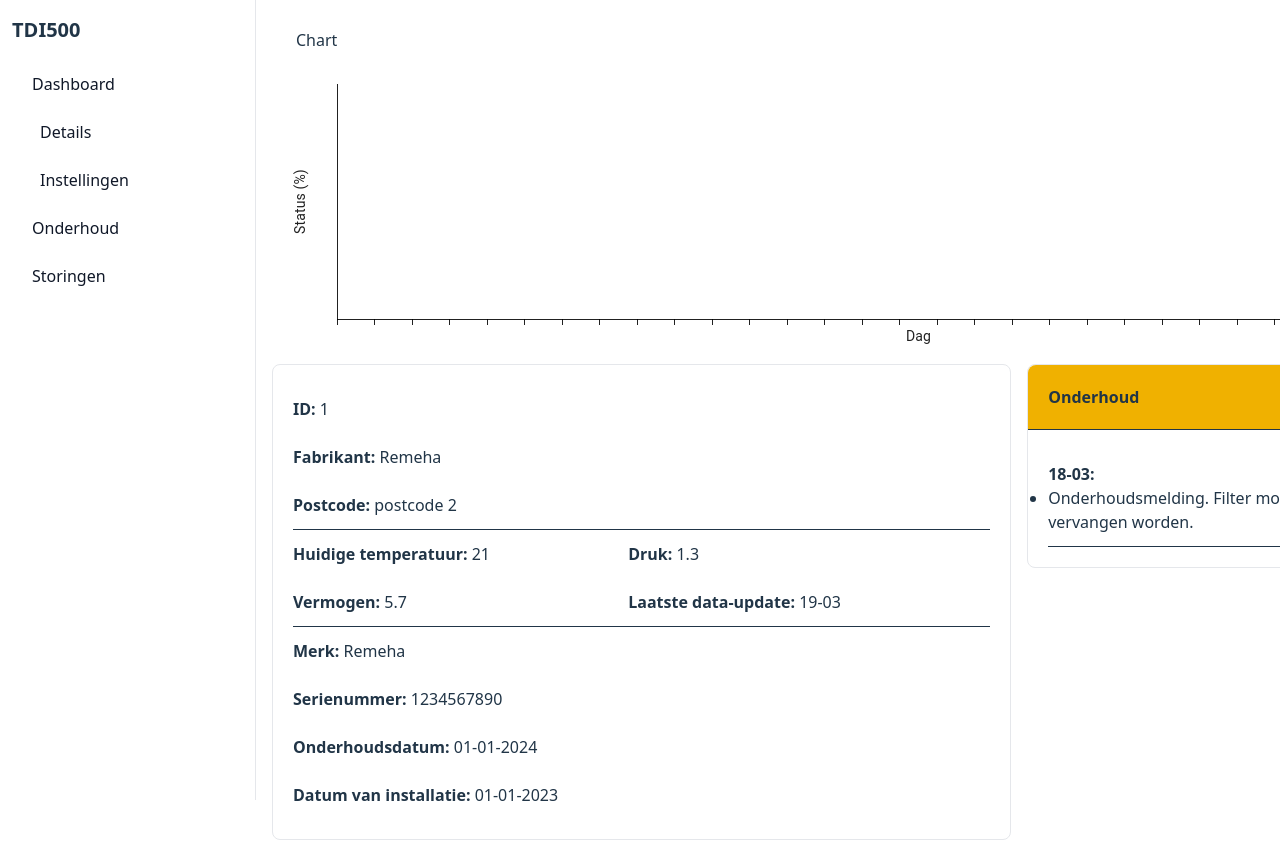
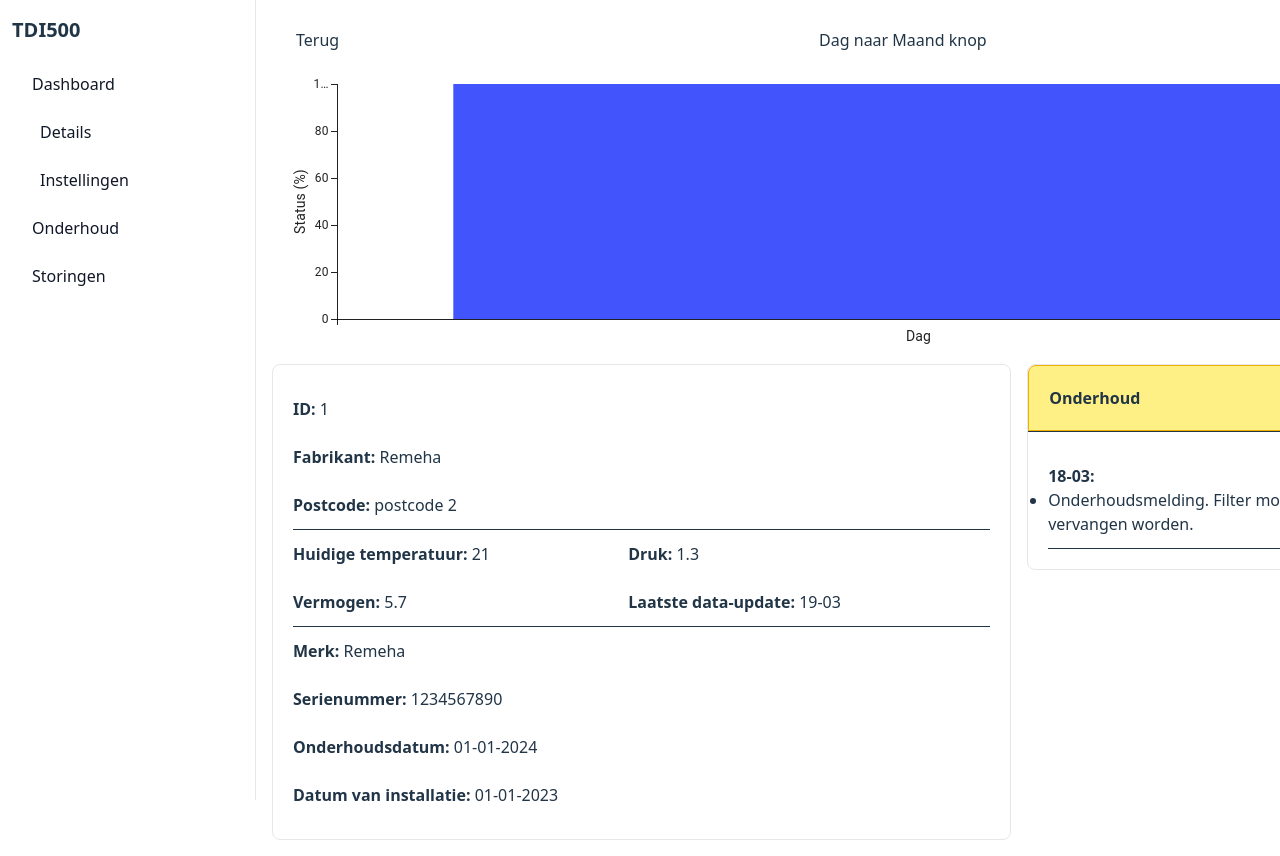
Before and after one commit to CurleyDS/Installateursportaal, a React (Vite) app: page /1 in a window 1280 px wide. Shown: the top 856 px of the page. Built offline with nearby package versions, Linux system fonts and the light colour scheme.

Commit message:
Continued working on Charts

```diff
--- a/src/pages/Details.jsx
+++ b/src/pages/Details.jsx
@@ -1,31 +1,67 @@
 import { useState, useEffect } from 'react'
-import { useParams } from 'react-router-dom';
+import { useParams, Link } from 'react-router-dom';
 import { ChartContainer } from '@mui/x-charts/ChartContainer';
 import { BarPlot } from '@mui/x-charts/BarChart';
 import { LinePlot, MarkPlot } from '@mui/x-charts/LineChart';
 import { ChartsYAxis } from '@mui/x-charts/ChartsYAxis';
 import { ChartsXAxis } from '@mui/x-charts/ChartsXAxis';
 
-const pompData = [
-      { x: 1, y: 160 }, { x: 2, y: 160 }, { x: 3, y: 165 },
-      { x: 4, y: 155 }, { x: 5, y: 162 }, { x: 6, y: 167 },
-      { x: 7, y: 164 }, { x: 8, y: 162 }, { x: 9, y: 159 },
-      { x: 10, y: 164 }, { x: 11, y: 166 }, { x: 12, y: 167 },
-      { x: 13, y: 167 }, { x: 14, y: 165 }, { x: 15, y: 163 },
-      { x: 16, y: 160 }, { x: 17, y: 159 }, { x: 18, y: 158 },
-      { x: 19, y: 161 }, { x: 20, y: 163 }, { x: 21, y: 165 },
-      { x: 22, y: 165 }, { x: 23, y: 164 }, { x: 24, y: 164 },
-      { x: 25, y: 163 }, { x: 26, y: 162 }, { x: 27, y: 161 },
-      { x: 28, y: 161 }, { x: 29, y: 161 }, { x: 30, y: 165 },
-      { x: 31, y: 155 }
-];
+// const pompData = [
+//       { x: 1, y: 160 }, { x: 2, y: 160 }, { x: 3, y: 165 },
+//       { x: 4, y: 155 }, { x: 5, y: 162 }, { x: 6, y: 167 },
+//       { x: 7, y: 164 }, { x: 8, y: 162 }, { x: 9, y: 159 },
+//       { x: 10, y: 164 }, { x: 11, y: 166 }, { x: 12, y: 167 },
+//       { x: 13, y: 167 }, { x: 14, y: 165 }, { x: 15, y: 163 },
+//       { x: 16, y: 160 }, { x: 17, y: 159 }, { x: 18, y: 158 },
+//       { x: 19, y: 161 }, { x: 20, y: 163 }, { x: 21, y: 165 },
+//       { x: 22, y: 165 }, { x: 23, y: 164 }, { x: 24, y: 164 },
+//       { x: 25, y: 163 }, { x: 26, y: 162 }, { x: 27, y: 161 },
+//       { x: 28, y: 161 }, { x: 29, y: 161 }, { x: 30, y: 165 },
+//       { x: 31, y: 155 }
+// ];
+
 
 function Details() {
     const [loading, setLoading] = useState(false);
     const [error, setError] = useState(null);
     const { id } = useParams(); // is a string. if it needs to be a number, convert it using Number(id)
+    const [selectedFilter, setSelectedFilter] = useState("status");
     const [pomp, setPomp] = useState({});
     const [currentChartData, setCurrentChartData] = useState([]);
+
+    const chartConfig = {
+        status: {
+            type: "bar",
+            label: "Status (%)",
+            accessor: (item) => (item.status === 200 ? 100 : 0),
+        },
+        temperatuur: {
+            type: "line",
+            label: "Temperatuur (°C)",
+            accessor: (item) => item.temperatuur,
+        },
+        druk: {
+            type: "line",
+            label: "Druk (bar)",
+            accessor: (item) => item.druk,
+        },
+        vermogen: {
+            type: "line",
+            label: "Vermogen (kW)",
+            accessor: (item) => item.vermogen,
+        },
+    };
+
+    const currentConfig = chartConfig[selectedFilter];
+
+    const series = [
+        {
+            type: currentConfig.type,
+            data: currentChartData.map(currentConfig.accessor),
+            label: currentConfig.label,
+            xAxisKey: "x-axis-id",
+        },
+    ];
 
     useEffect(() => {
         const fetchData = async () => {
@@ -45,9 +81,7 @@ function Details() {
             })
             .then((item) => {
                 setPomp(item);
-                setCurrentChartData(item.warmtepompData.map(data => ({
-                    data: data.status
-                })));
+                setCurrentChartData(item.warmtepompData);
                 setLoading(true);
             })
             .catch((error) => {
@@ -68,15 +102,20 @@ function Details() {
         }
     }
 
+    const selectFilter = (filter) => {
+        setSelectedFilter(filter);
+        toggleDropdown("dropdownChart");
+    }
+
     const pompStatus = (status) => {
         if (status == 300) {
             return {
-                style: "bg-yellow-500",
+                style: "border border-yellow-500 bg-yellow-200",
                 text: "Onderhoud"
             };
         } else if (status == 500) {
             return {
-                style: "bg-red-500",
+                style: "border border-red-500 bg-red-200",
                 text: "Storing"
             };
         } else {
@@ -94,12 +133,29 @@ function Details() {
                     <div>
                         <div className='flex items-center justify-between w-full'>
                             <div className='p-3'>
+                                <Link to={"/"}>
+                                    <span className="rounded-lg ml-3">Terug</span>
+                                </Link>
+                            </div>
+                            <div className='p-3'>
+                                <span className="rounded-lg ml-3">Dag naar Maand knop</span>
+                            </div>
+                            <div className='relative p-3'>
                                 <span className="rounded-lg ml-3" onClick={() => toggleDropdown('dropdownChart')}>Chart</span>
 
-                                <div id="dropdownChart" className="z-10 hidden bg-white divide-y divide-gray-100 rounded-lg w-44 dark:bg-gray-700">
+                                <div id="dropdownChart" className="absolute top-8 right-0 z-10 hidden bg-white divide-y divide-gray-100 rounded-lg w-44 dark:bg-gray-700">
                                     <ul className="py-2 text-sm text-gray-700 dark:text-gray-200">
-                                        <li onClick={() => selectFilter({ fabrikant: 'Fabrikant'})}>
-                                            <span className="block px-4 py-2 hover:bg-gray-100 dark:hover:bg-gray-600 dark:hover:text-white">Fabrikant Filter</span>
+                                        <li onClick={() => selectFilter("status")}>
+                                            <span className="block px-4 py-2 hover:bg-gray-100 dark:hover:bg-gray-600 dark:hover:text-white">Status Filter</span>
+                                        </li>
+                                        <li onClick={() => selectFilter("temperatuur")}>
+                                            <span className="block px-4 py-2 hover:bg-gray-100 dark:hover:bg-gray-600 dark:hover:text-white">Temperatuur Filter</span>
+                                        </li>
+                                        <li onClick={() => selectFilter("druk")}>
+                                            <span className="block px-4 py-2 hover:bg-gray-100 dark:hover:bg-gray-600 dark:hover:text-white">Druk Filter</span>
+                                        </li>
+                                        <li onClick={() => selectFilter("vermogen")}>
+                                            <span className="block px-4 py-2 hover:bg-gray-100 dark:hover:bg-gray-600 dark:hover:text-white">Vermogen Filter</span>
                                         </li>
                                     </ul>
                                 </div>
@@ -108,40 +164,21 @@ function Details() {
                     </div>
                     <ChartContainer
                         dataset={currentChartData}
-                        series={[
-                            {
-                                type: 'bar',
-                                data: Array.from({length: 31}, (_, i) => (
-                                    currentChartData[i] && currentChartData[i] === 200 ? 100 : 0
-                                )),
-                                label: 'Status',
-                                xAxisKey: 'x-axis-id'
-                            },
-                            {
-                                type: 'line',
-                                data: Array.from({length: 31}, (_, i) => (
-                                    currentChartData[i] ?? 0
-                                )),
-                                label: 'Temperatuur',
-                                xAxisKey: 'x-axis-id'
-                            }
-                        ]}
-                        yAxis={[
-                            { id: 'y-axis-id' }
-                        ]}
+                        series={series}
+                        yAxis={[{ id: "y-axis-id" }]}
                         xAxis={[
                             {
-                                data: Array.from({length: 31}, (_, i) => i + 1),
-                                scaleType: 'band',
-                                id: 'x-axis-id',
-                            }
+                            data: currentChartData.map((_, i) => i + 1), // dagen
+                            scaleType: "band",
+                            id: "x-axis-id",
+                            },
                         ]}
                         height={300}
                     >
-                        <BarPlot />
-                        <LinePlot />
-                        <MarkPlot />
-                        <ChartsYAxis label="Status (%)" axisId="y-axis-id" />
+                        {currentConfig.type === "bar" && <BarPlot />}
+                        {currentConfig.type === "line" && <LinePlot />}
+                        {currentConfig.type === "line" && <MarkPlot />}
+                        <ChartsYAxis label={currentConfig.label} axisId="y-axis-id" />
                         <ChartsXAxis label="Dag" axisId="x-axis-id" />
                     </ChartContainer>
                 </div>
```
